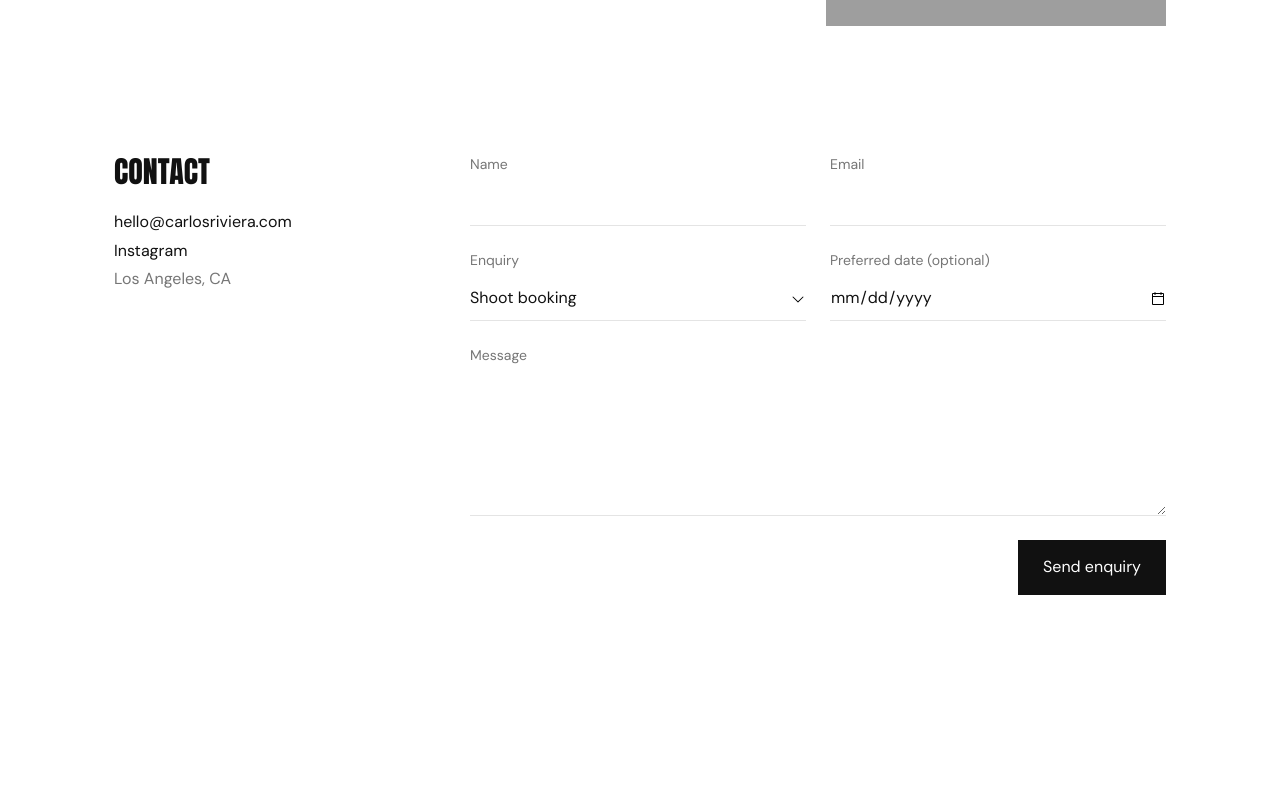
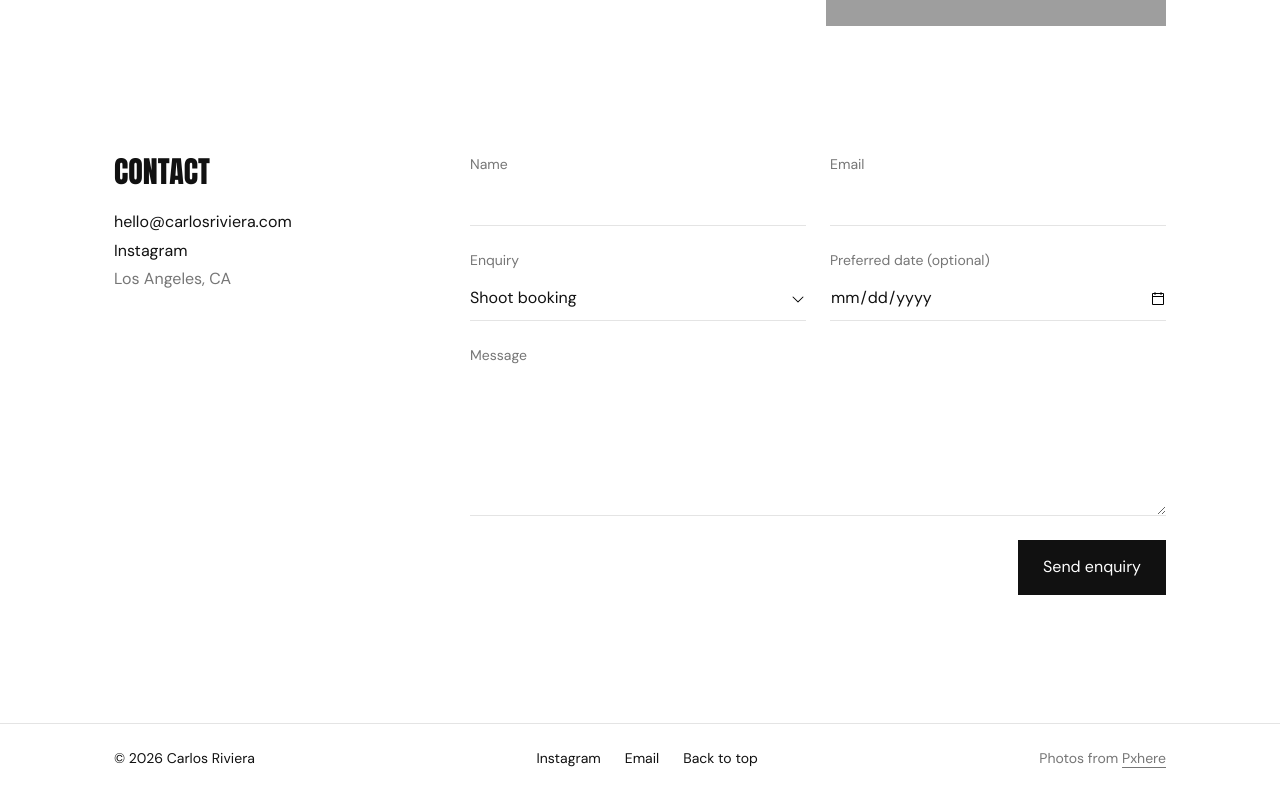
Before and after one commit to inthigenti/photographysite, a React (Vite) app: page / in a window 1280 px wide. Shown: the part 2054-2854 px from the top of the page. Before the commit the page ends 2777 px from the top, so only its background shows below. Built offline with nearby package versions, Linux system fonts and the light colour scheme; grey boxes are pictures that could not be loaded.

Commit message:
feat: add Footer component

```diff
--- a/src/App.jsx
+++ b/src/App.jsx
@@ -3,6 +3,7 @@ import { Hero } from "./components/Hero";
 import { Gallery } from "./components/Gallery";
 import { About } from "./components/About";
 import { Contact } from "./components/Contact";
+import { Footer } from "./components/Footer";
 
 function App() {
   return (
@@ -14,6 +15,7 @@ function App() {
         <About />
         <Contact />
       </main>
+      <Footer />
     </div>
   );
 }
--- /dev/null
+++ b/src/components/Footer.jsx
@@ -0,0 +1,43 @@
+export function Footer() {
+  return (
+    <footer className="border-t border-line">
+      <div className="mx-auto flex max-w-[1100px] flex-wrap items-baseline justify-between gap-x-8 gap-y-3 px-6 pt-6 pb-8 text-sm">
+        <p>&copy; 2026 Carlos Riviera</p>
+
+        <ul className="flex flex-wrap gap-x-6 gap-y-1">
+          <li>
+            <a
+              href="https://www.instagram.com/"
+              className="transition-colors hover:text-muted"
+            >
+              Instagram
+            </a>
+          </li>
+          <li>
+            <a
+              href="mailto:hello@carlosriviera.com"
+              className="transition-colors hover:text-muted"
+            >
+              Email
+            </a>
+          </li>
+          <li>
+            <a href="#hero" className="transition-colors hover:text-muted">
+              Back to top
+            </a>
+          </li>
+        </ul>
+
+        <p className="text-muted">
+          Photos from{" "}
+          <a
+            href="https://pxhere.com"
+            className="underline underline-offset-4 transition-colors hover:text-text"
+          >
+            Pxhere
+          </a>
+        </p>
+      </div>
+    </footer>
+  );
+}
```
